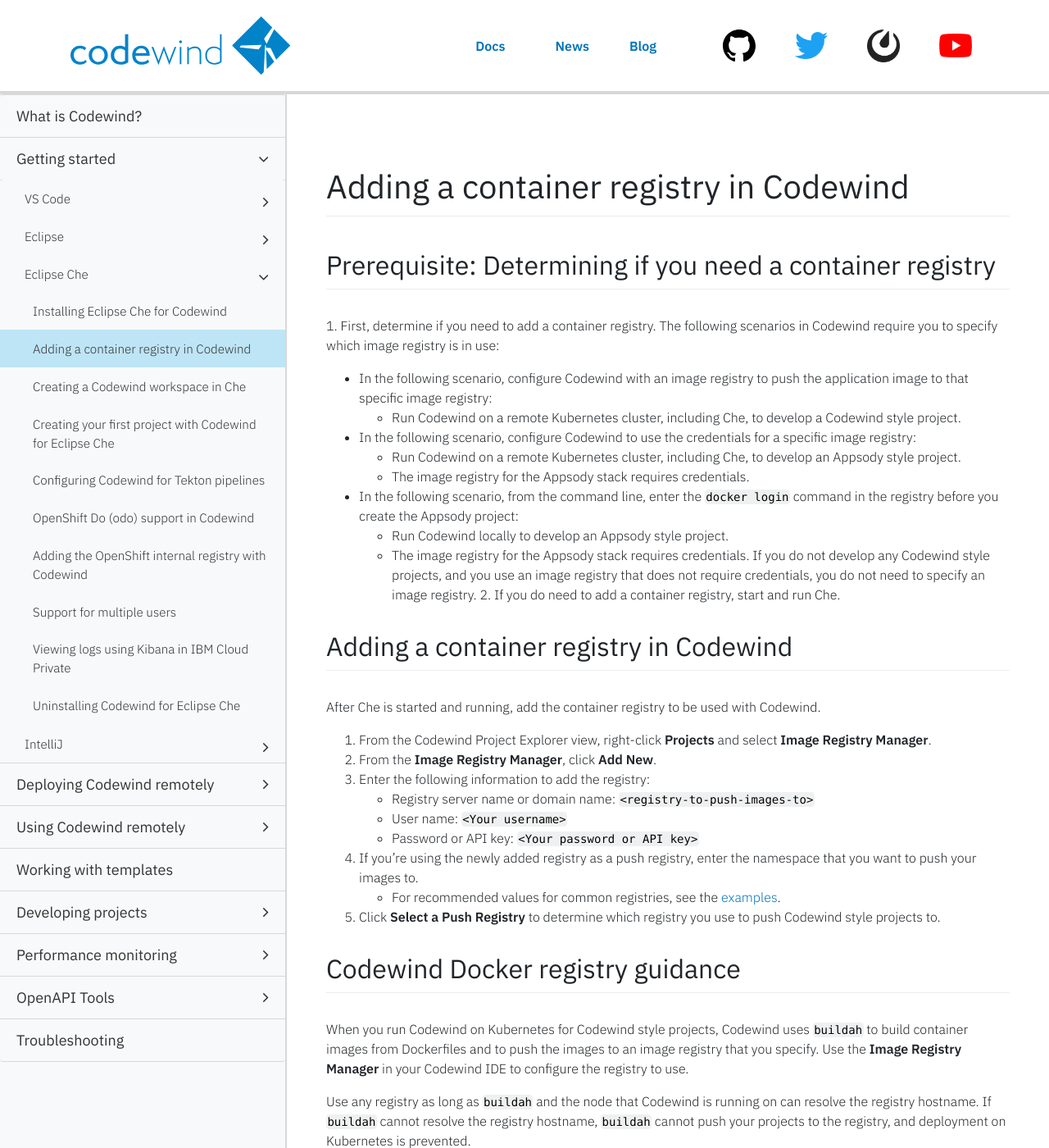
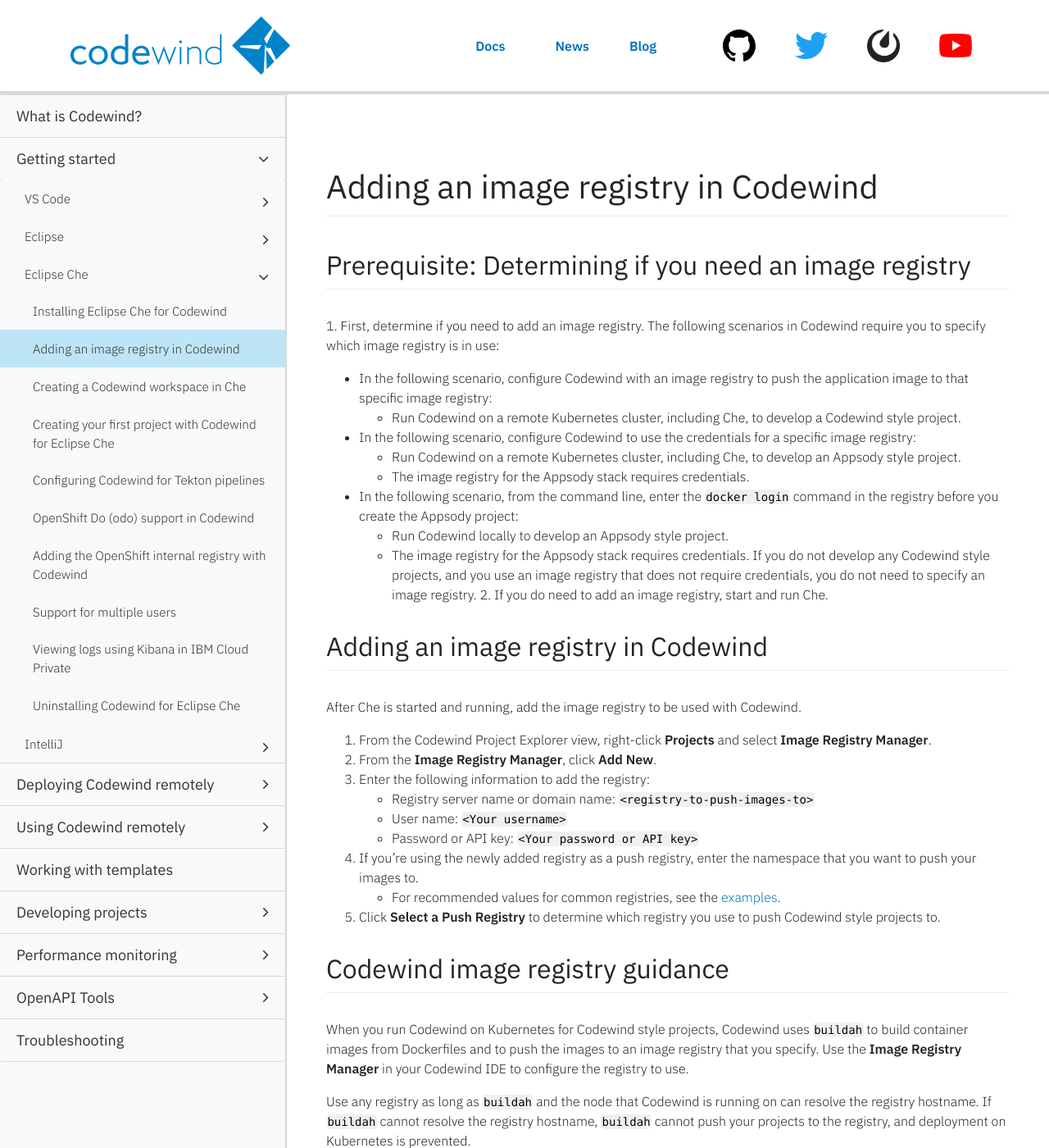
Before and after one commit to eclipse-archived/codewind-docs, a Jekyll site: the page built from docs/_documentations/che-setupregistries.md, in a window 1280 px wide and 1400 px high. Shown: the whole window at 82% size. Built offline with Jekyll 4.4.1, drawn with Linux system fonts in a browser that asks for light colours; nearby versions of some CDN libraries; comment, search, counter and statistics services are not loaded; some of the changed text lies outside the part shown.

Commit message:
Image registry clarification
Signed-off-by: Sarah Ishida <sishida@us.ibm.com>

```diff
--- a/docs/_data/docstoc.yml
+++ b/docs/_data/docstoc.yml
@@ -24,7 +24,7 @@
       children:
       - title: 'Installing Eclipse Che for Codewind'
         url: che-installinfo.html
-      - title: 'Adding a container registry in Codewind'
+      - title: 'Adding an image registry in Codewind'
         url: che-setupregistries.html
       - title: 'Creating a Codewind workspace in Che'
         url: che-createcodewindworkspace.html
--- a/docs/_documentations/che-setupregistries.md
+++ b/docs/_documentations/che-setupregistries.md
@@ -1,17 +1,17 @@
 ---
 layout: docs
-title: Adding a container registry in Codewind
-description: Adding a container registry in Codewind
+title: Adding an image registry in Codewind
+description: Adding an image registry in Codewind
 keywords: container, registry, Che, guidance, image registry, Appsody, Docker, name, push registry, Kubernetes
 duration: 1 minute
 permalink: che-setupregistries
 type: document
 ---
 
-# Adding a container registry in Codewind
+# Adding an image registry in Codewind
 
-## Prerequisite: Determining if you need a container registry
-1\. First, determine if you need to add a container registry. The following scenarios in Codewind require you to specify which image registry is in use:
+## Prerequisite: Determining if you need an image registry
+1\. First, determine if you need to add an image registry. The following scenarios in Codewind require you to specify which image registry is in use:
 - In the following scenario, configure Codewind with an image registry to push the application image to that specific image registry:
     - Run Codewind on a remote Kubernetes cluster, including Che, to develop a Codewind style project.
 - In the following scenario, configure Codewind to use the credentials for a specific image registry:
@@ -21,10 +21,10 @@ type: document
     - Run Codewind locally to develop an Appsody style project.
     - The image registry for the Appsody stack requires credentials.
 If you do not develop any Codewind style projects, and you use an image registry that does not require credentials, you do not need to specify an image registry.
-2\. If you do need to add a container registry, start and run Che.
+2\. If you do need to add an image registry, start and run Che.
 
-## Adding a container registry in Codewind
-After Che is started and running, add the container registry to be used with Codewind.
+## Adding an image registry in Codewind
+After Che is started and running, add the image registry to be used with Codewind.
 1. From the Codewind Project Explorer view, right-click **Projects** and select **Image Registry Manager**.
 2. From the **Image Registry Manager**, click **Add New**.
 3. Enter the following information to add the registry:
@@ -35,7 +35,7 @@ After Che is started and running, add the container registry to be used with Cod
   - For recommended values for common registries, see the [examples](#examples).
 5. Click **Select a Push Registry** to determine which registry you use to push Codewind style projects to.
 
-## Codewind Docker registry guidance
+## Codewind image registry guidance
 When you run Codewind on Kubernetes for Codewind style projects, Codewind uses [`buildah`](https://github.com/containers/buildah) to build container images from Dockerfiles and to push the images to an image registry that you specify. Use the **Image Registry Manager** in your Codewind IDE to configure the registry to use.
 
 Use any registry as long as `buildah` and the node that Codewind is running on can resolve the registry hostname. If `buildah` cannot resolve the registry hostname, `buildah` cannot push your projects to the registry, and deployment on Kubernetes is prevented.
@@ -61,6 +61,6 @@ These examples show recommended values for common registries. The following depl
     - Credentials: OpenShift user name and access token
 
 ## Adding registries to OKD and OpenShift
-To use the OpenShift internal Docker registry with Codewind, see [Adding the OpenShift internal registry with Codewind](openshiftregistry.html).
+To use the OpenShift internal container registry with Codewind, see [Adding the OpenShift internal registry with Codewind](openshiftregistry.html).
 
 Next step: [Creating a Codewind workspace in Che](che-createcodewindworkspace.html)
```
